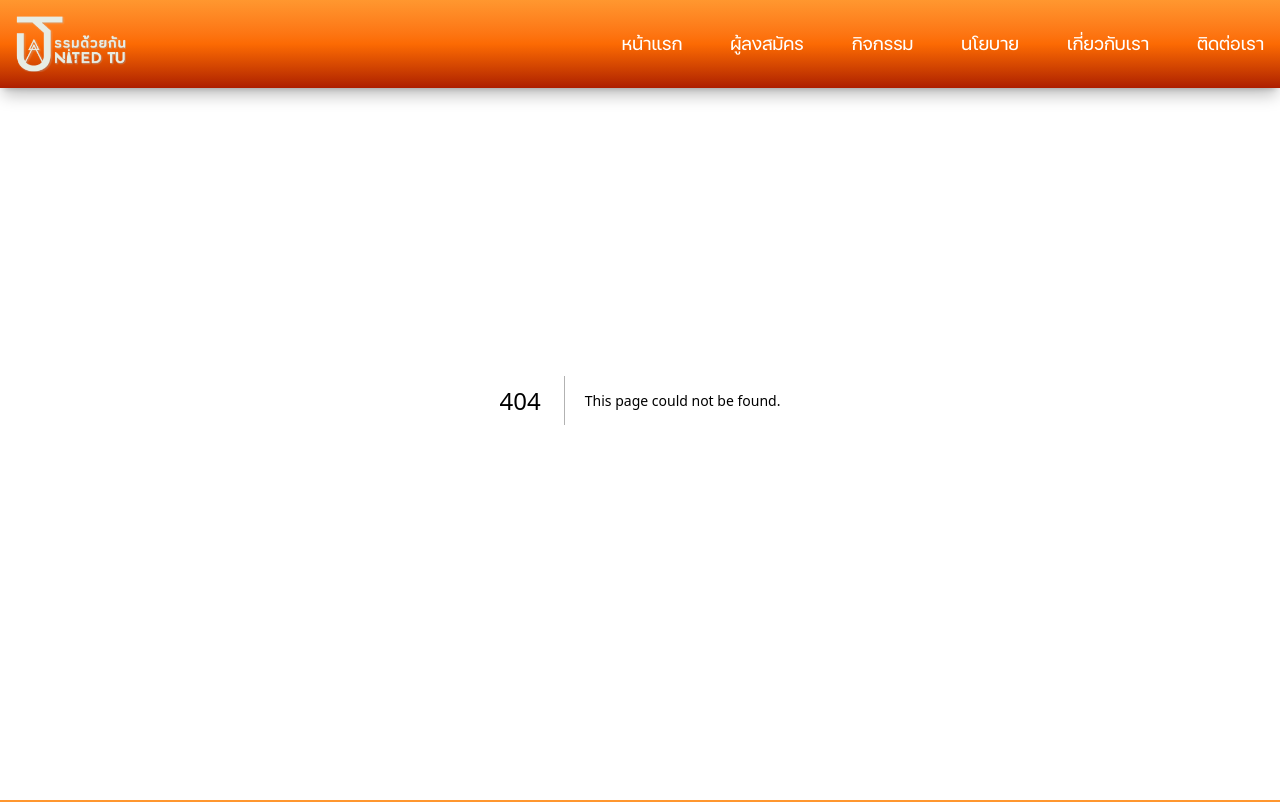
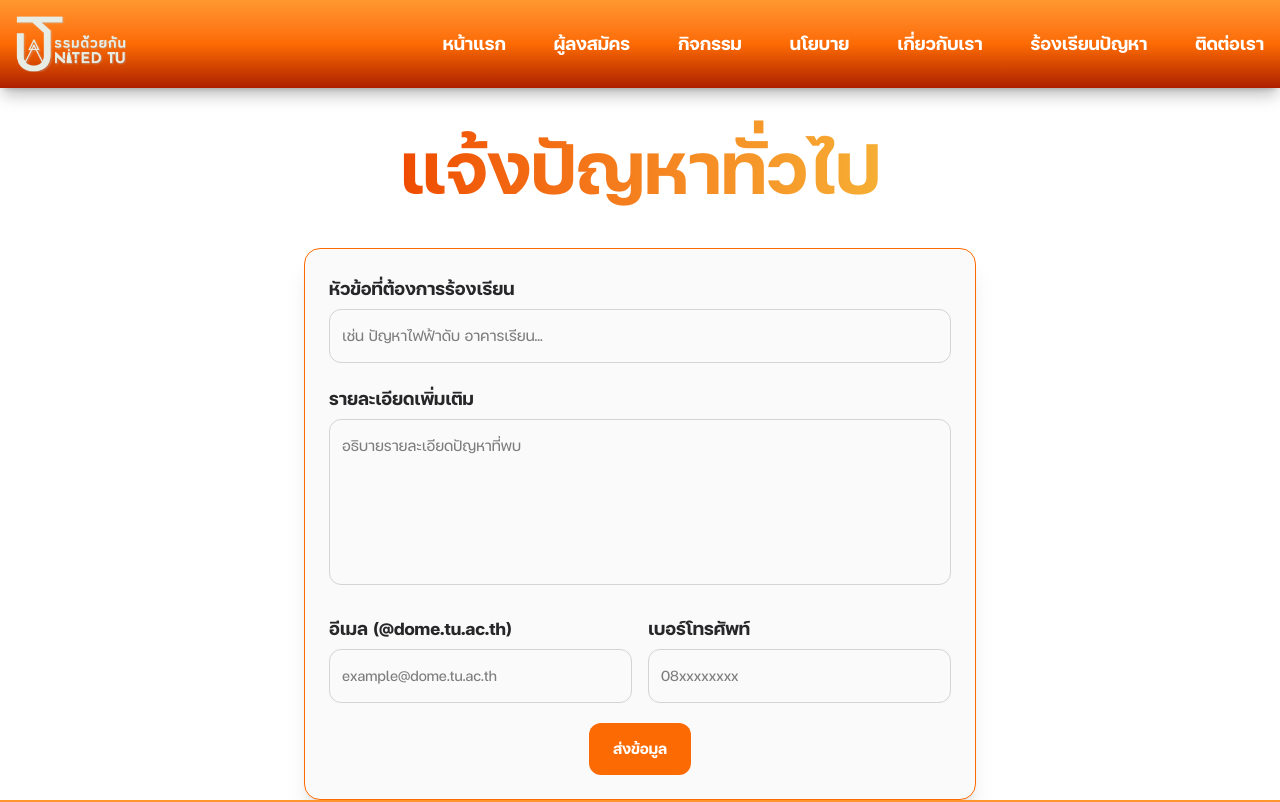
Before and after one commit to Tanchon-git/public-website, a Next.js app: page /report/general in a window 1280 px wide. Before the commit this address had no page. Shown: the top 802 px of the page. Built offline with nearby package versions, Linux system fonts and the light colour scheme.

Commit message:
create general report menu

```diff
--- a/src/app/components/AboutSection.js
+++ b/src/app/components/AboutSection.js
@@ -1,15 +1,14 @@
 import Image from "next/image";
 import { UserRoundSearch } from "lucide-react";
 
-//FIXME: เปลี่ยน src รูปแล้วก็ hiperlink
 const images = [
   {
     src: "/about/about.jpg",
     title: "ความเป็นมาของพรรค",
-    href: "https://www.instagram.com/unitedtu.party?igsh=MXl4eG1kenFoYW14",
+    href: "https://www.instagram.com/p/C3U-kkfPKaL/?img_index=1&igsh=dXhrNnZ4cGd6Ym5t",
   },
   {
-    src: "/about/about.jpg",
+    src: "/about/about2.jpg",
     title: "สมาชิกพรรค",
     href: "https://www.instagram.com/unitedtu.party?igsh=MXl4eG1kenFoYW14",
   },
@@ -43,13 +42,13 @@ export default function AboutSection() {
           ))}
         </div>
         {/*TODO: edit hyperlink*/}
-        <a
+        {/* <a
           target="_blank"
           href="https://www.instagram.com/unitedtu.party?igsh=MXl4eG1kenFoYW14"
           className="text-primary text-2xl font-bold p-3 bg-white rounded-2xl shadow-md/50"
         >
           ร่วมเป็น Supporter พรรคธรรมด้วยกัน
-        </a>
+        </a> */}
       </div>
     </section>
   );
--- a/src/app/components/Footer.js
+++ b/src/app/components/Footer.js
@@ -69,9 +69,11 @@ export default function Footer() {
               มหาวิทยาลัยธรรมศาสตร์
             </h4>
             <p className="footer-text">
-              เลขที่ 99 หมู่ 18 ถนนพหลโยธิน<br></br>
-              ตำบลคลองหนึ่ง อำเภอคลองหลวง<br></br>
-              จังหวัดปทุมธานี 12121
+              เลขที่ 99 หมู่ 18 ถนนพหลโยธิน
+              <br />
+              ตำบลคลองหนึ่ง อำเภอคลองหลวง
+              <br />
+              จังหวัดปทุมธานี 12120
             </p>
           </div>
 
--- a/src/app/components/Navbar.js
+++ b/src/app/components/Navbar.js
@@ -1,21 +1,29 @@
 "use client";
 
 import { useState } from "react";
-import Scrollspy from "react-scrollspy";
-import { Menu, X } from "lucide-react";
+import { Menu, X, ChevronDown } from "lucide-react";
 import Image from "next/image";
 
 const navItems = [
-  { name: "หน้าแรก", href: "#home" },
-  { name: "ผู้ลงสมัคร", href: "#candidate" },
-  { name: "กิจกรรม", href: "#event" },
-  { name: "นโยบาย", href: "#policy" },
-  { name: "เกี่ยวกับเรา", href: "#about" },
-  { name: "ติดต่อเรา", href: "#contact" },
+  { name: "หน้าแรก", href: "/#home" },
+  { name: "ผู้ลงสมัคร", href: "/#candidate" },
+  { name: "กิจกรรม", href: "/#event" },
+  { name: "นโยบาย", href: "/#policy" },
+  { name: "เกี่ยวกับเรา", href: "/#about" },
+  {
+    name: "ร้องเรียนปัญหา",
+    dropdown: [
+      { name: "ทั่วไป", href: "/report/general" },
+      // { name: "ขนส่งภายใน", href: "/report/transport" },
+      // { name: "Lost and Found", href: "/report/lostfound" },
+    ],
+  },
+  { name: "ติดต่อเรา", href: "/#contact" },
 ];
 
 export default function Navbar() {
   const [isOpen, setIsOpen] = useState(false);
+  const [dropdownOpen, setDropdownOpen] = useState(false);
 
   return (
     <nav className="fixed top-0 left-0 w-full bg-gradient-to-t from-gd-red via-primary to-gd-yellow shadow-lg/25 z-50">
@@ -28,20 +36,39 @@ export default function Navbar() {
         />
 
         {/* Desktop Menu */}
-        <Scrollspy
-          items={navItems.map((item) => item.href.substring(1))}
-          currentClassName="text-white font-bold underline underline-offset-6"
-          className="hidden md:flex space-x-12"
-          offset={-100}
+        {/* TODO: Animation open hover */}
+        <ul className="hidden md:flex space-x-12 items-center font-bold">
+          {navItems.map((item) =>
+            item.dropdown ? (
+              <li
+                key={item.name}
+                className="relative group text-white text-2xl cursor-pointer"
               >
-          {navItems.map((item) => (
+                {item.name}
+                <div className="absolute bg-white divide-y-1 divide-zinc-200 top-full hidden group-hover:block group-hover:pointer-events-auto z-50">
+                  <ul className="">
+                    {item.dropdown.map((sub) => (
+                      <li key={sub.href}>
+                        <a
+                          href={sub.href}
+                          className="block p-1 px-3 text-zinc-700 hover:bg-primary hover:text-white whitespace-nowrap transition-all duration-300 "
+                        >
+                          {sub.name}
+                        </a>
+                      </li>
+                    ))}
+                  </ul>
+                </div>
+              </li>
+            ) : (
               <li key={item.href}>
                 <a href={item.href} className="text-2xl text-white">
                   {item.name}
                 </a>
               </li>
-          ))}
-        </Scrollspy>
+            )
+          )}
+        </ul>
 
         {/* Mobile Menu Button */}
         <button
@@ -52,6 +79,7 @@ export default function Navbar() {
           {isOpen ? <X size={24} /> : <Menu size={24} />}
         </button>
       </div>
+
       {/* Mobile Menu Dropdown */}
       <div
         className={`md:hidden px-6 pt-4 bg-white fixed top-20 left-0 w-full shadow-lg/50 z-40 transition-all duration-300 ease-in-out transform ${
@@ -61,17 +89,46 @@ export default function Navbar() {
         }`}
       >
         <ul className="space-y-2 divide-y-1 divide-gd-yellow ">
-          {navItems.map((item) => (
+          {/* TODO: Add animation open */}
+          {navItems.map((item) =>
+            item.dropdown ? (
+              <li key={item.name}>
+                <button
+                  onClick={() => setDropdownOpen(!dropdownOpen)}
+                  className="text-2xl text-primary font-bold block pb-2 cursor-pointer"
+                >
+                  {/* TODO: Add down arrow icon */}
+                  {item.name}
+                </button>
+                {dropdownOpen && (
+                  <ul className="pl-4 space-y-3 divide-y-1 divide-gd-yellow">
+                    {item.dropdown.map((sub) => (
+                      <li key={sub.href}>
+                        {/* TODO: Add dot icon */}
+                        <a
+                          href={sub.href}
+                          className="text-2xl/4 text-primary block pb-3"
+                          onClick={() => setIsOpen(false)}
+                        >
+                          {sub.name}
+                        </a>
+                      </li>
+                    ))}
+                  </ul>
+                )}
+              </li>
+            ) : (
               <li key={item.href}>
                 <a
                   href={item.href}
-                className="text-2xl text-primary font-bold block pb-3 transition-all"
+                  className="text-2xl text-primary font-bold block pb-2"
                   onClick={() => setIsOpen(false)}
                 >
                   {item.name}
                 </a>
               </li>
-          ))}
+            )
+          )}
         </ul>
       </div>
     </nav>
--- a/src/app/components/WordCloudSection.js
+++ b/src/app/components/WordCloudSection.js
@@ -1,5 +1,5 @@
 "use client";
-//FIXME: Can't use in production mobile view && if word too much word disapear
+//FIXME: Can't use in production mobile view
 import { useState, useEffect, useRef } from "react";
 import cloud from "d3-cloud";
 import * as d3 from "d3";
--- a/src/app/globals.css
+++ b/src/app/globals.css
@@ -9,7 +9,7 @@
 
 @theme {
   --breakpoint-policy: 30rem;
-  --breakpoint-md: 52rem;
+  --breakpoint-md: 61.5rem;
 
   --color-gd-red: #ad1d00;
   --color-gd-yellow: #ff972f;
@@ -143,3 +143,19 @@ p {
 .card-event-ul {
   @apply flex flex-col md:flex-row md:justify-center md:items-stretch items-center  gap-4 ;
 }
+
+.report-form {
+  @apply bg-zinc-50 shadow-xl rounded-2xl p-6 space-y-5 border border-primary ;
+}
+
+.report-title {
+  @apply block text-2xl font-semibold text-zinc-800 mb-1 ;
+}
+
+.report-input {
+  @apply w-full p-3 text-xl rounded-xl border border-zinc-300 focus:outline-none focus:ring-2 focus:ring-primary ;
+}
+
+.report-button {
+  @apply bg-primary text-white px-6 py-3 text-xl rounded-xl font-bold hover:bg-orange-400 cursor-pointer transition-all duration-300 ;
+}
--- /dev/null
+++ b/src/app/report/general/page.js
@@ -0,0 +1,135 @@
+"use client";
+
+import { useState } from "react";
+
+export default function Page() {
+  const [form, setForm] = useState({
+    title: "",
+    detail: "",
+    email: "",
+    phone: "",
+  });
+
+  const [status, setStatus] = useState(null);
+
+  const handleChange = (e) => {
+    setForm({ ...form, [e.target.name]: e.target.value });
+  };
+
+  const handleSubmit = async (e) => {
+    e.preventDefault();
+
+    // Validate email
+    if (!form.email.endsWith("@dome.tu.ac.th")) {
+      setStatus("กรุณากรอกอีเมล @dome.tu.ac.th เท่านั้น");
+      return;
+    }
+
+    if (form.phone.length !== 10) {
+      setStatus("กรุณากรอกเบอร์โทรศัพท์ให้ครบ 10 หลัก");
+      return;
+    }
+
+    setStatus("ส่งข้อมูลเรียบร้อยแล้ว ทางเราจะรีบติดต่อกลับโดยเร็ว");
+    console.log(form);
+    setForm({ title: "", detail: "", email: "", phone: "" });
+
+    // try {
+    //   const res = await fetch("/api/report/general", {
+    //     method: "POST",
+    //     headers: { "Content-Type": "application/json" },
+    //     body: JSON.stringify(form),
+    //   });
+
+    //   if (res.ok) {
+    //     setStatus("ส่งข้อมูลเรียบร้อยแล้ว ทางเราจะรีบติดต่อกลับโดยเร็ว");
+    //     console.log(form);
+    //     setForm({ title: "", detail: "", email: "", phone: "" });
+    //   } else {
+    //     setStatus("เกิดข้อผิดพลาดในการส่งข้อมูล");
+    //   }
+    // } catch (error) {
+    //   setStatus("ไม่สามารถเชื่อมต่อกับเซิร์ฟเวอร์ได้");
+    // }
+  };
+
+  return (
+    <div>
+      <section className="min-h-screen bg-white px-6 pt-30">
+        <div className="max-w-2xl mx-auto">
+          <div className="section-title mb-8">
+            <h1 className="text-gradient">แจ้งปัญหาทั่วไป</h1>
+          </div>
+
+          <form onSubmit={handleSubmit} className="report-form">
+            <div>
+              <label className="report-title">หัวข้อที่ต้องการร้องเรียน</label>
+              <input
+                type="text"
+                name="title"
+                value={form.title}
+                onChange={handleChange}
+                required
+                className="report-input"
+                placeholder="เช่น ปัญหาไฟฟ้าดับ อาคารเรียน..."
+              />
+            </div>
+
+            <div>
+              <label className="report-title">รายละเอียดเพิ่มเติม</label>
+              <textarea
+                name="detail"
+                value={form.detail}
+                onChange={handleChange}
+                required
+                rows="5"
+                className="report-input resize-none"
+                placeholder="อธิบายรายละเอียดปัญหาที่พบ"
+              />
+            </div>
+
+            <div className="grid md:grid-cols-2 gap-4">
+              <div>
+                <label className="report-title">อีเมล (@dome.tu.ac.th)</label>
+                <input
+                  type="email"
+                  name="email"
+                  value={form.email}
+                  onChange={handleChange}
+                  required
+                  className="report-input"
+                  placeholder="example@dome.tu.ac.th"
+                />
+              </div>
+
+              <div>
+                <label className="report-title">เบอร์โทรศัพท์</label>
+                <input
+                  type="tel"
+                  name="phone"
+                  value={form.phone}
+                  onChange={handleChange}
+                  required
+                  className="report-input"
+                  placeholder="08xxxxxxxx"
+                />
+              </div>
+            </div>
+
+            {status && (
+              <p className="text-center text-sm font-medium text-red-600">
+                {status}
+              </p>
+            )}
+
+            <div className="text-center">
+              <button type="submit" className="report-button">
+                ส่งข้อมูล
+              </button>
+            </div>
+          </form>
+        </div>
+      </section>
+    </div>
+  );
+}
```
Also changed, not shown: public/about/about.jpg, public/about/about2.jpg (added). Lines whose indentation alone changed are shown as unchanged.
